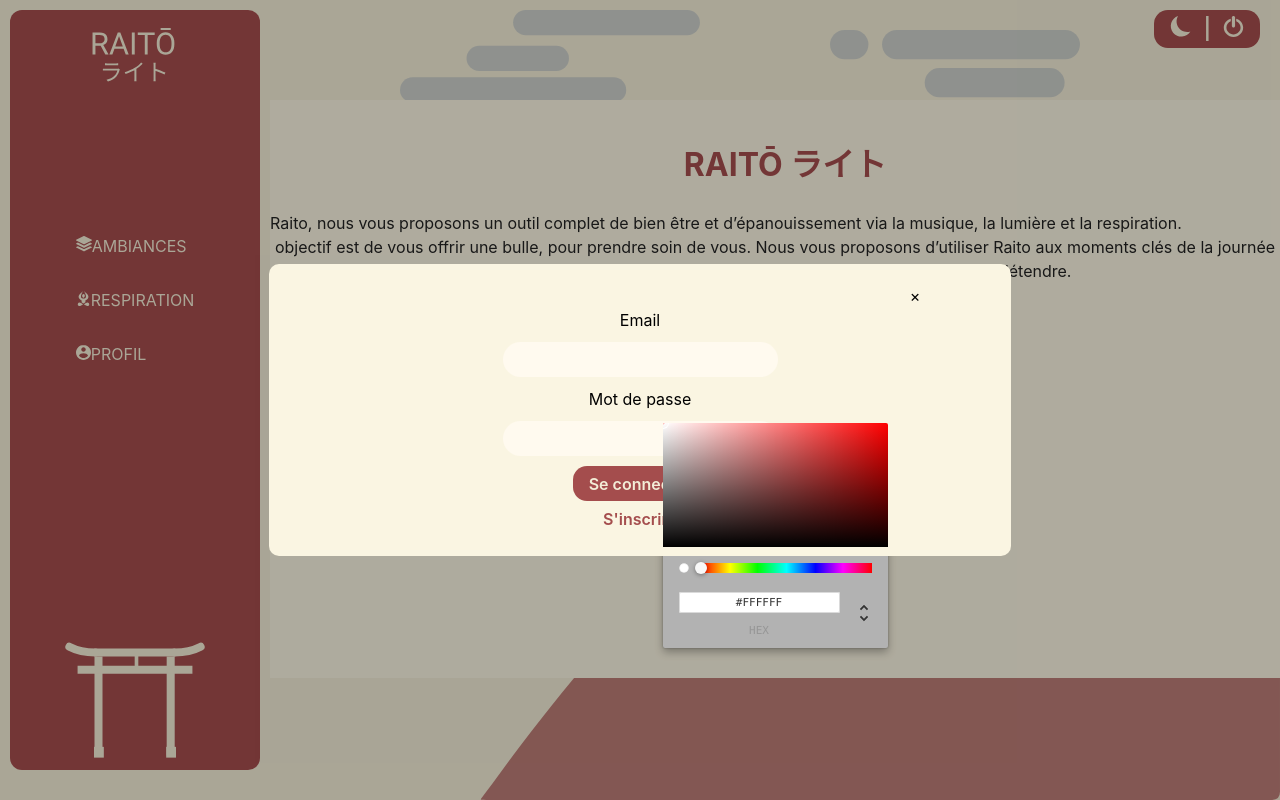
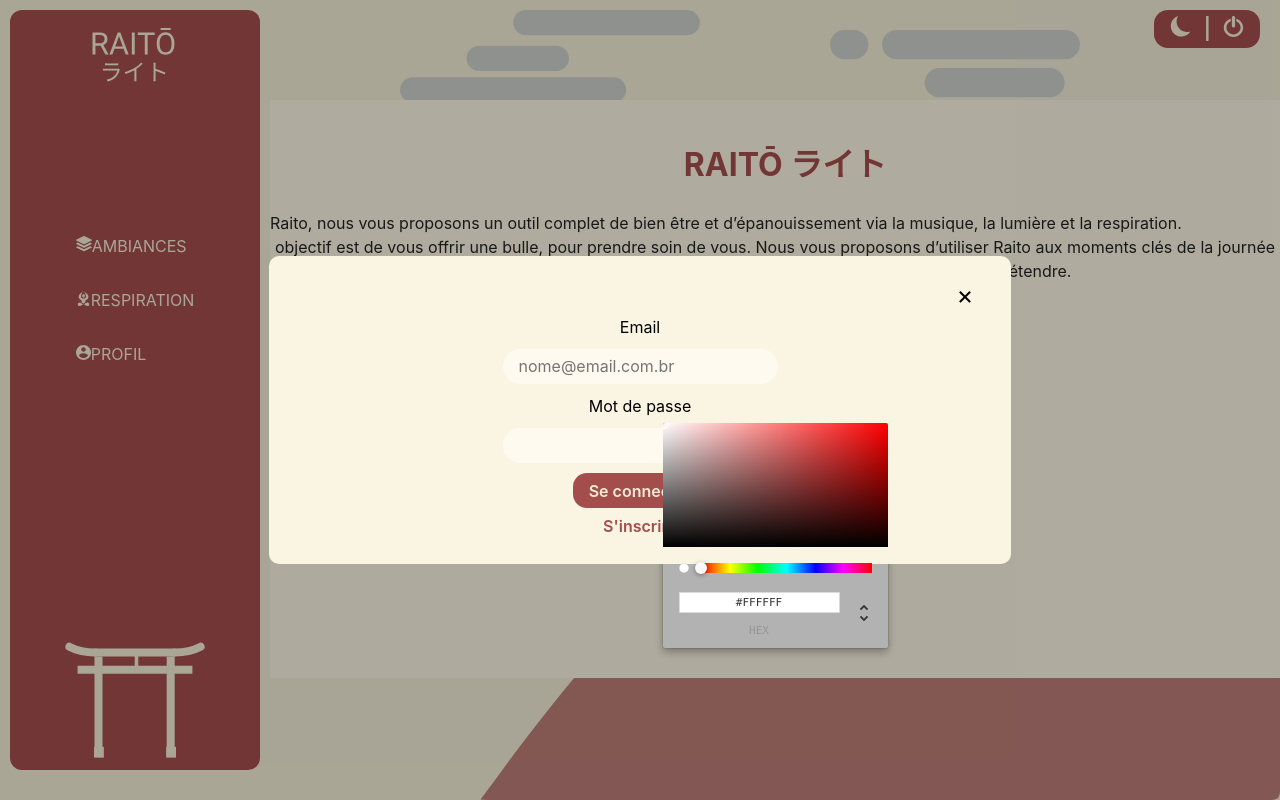
Before and after one commit to ValentinR01/raito-kubernetes-gke, a React (Create React App) app in the folder front/: page / in a window 1280 px wide. Both pictures are taken after a click on the button 1233 px from the left and 29 px from the top of the page. Built offline with nearby package versions, Linux system fonts and the light colour scheme.

Commit message:
Init logic login/register form

```diff
--- a/front/src/components/atoms/forms/Input/InputEmail.jsx
+++ b/front/src/components/atoms/forms/Input/InputEmail.jsx
@@ -3,7 +3,7 @@ import InputEmailStyle from './InputEmailStyle.style'
 
 const InputEmail = () => {
     return (
-        <InputEmailStyle />
+        <InputEmailStyle type="email" name="email" placeholder="nome@email.com.br"/>
     )
   }
 
--- a/front/src/components/atoms/forms/Input/InputEmailStyle.style.js
+++ b/front/src/components/atoms/forms/Input/InputEmailStyle.style.js
@@ -14,4 +14,3 @@ const InputEmailStyle = styled.input.attrs({
 `;
 
 export default InputEmailStyle;
-//  padding: 0.35em 1em;
--- a/front/src/components/atoms/forms/Input/InputPassword.jsx
+++ b/front/src/components/atoms/forms/Input/InputPassword.jsx
@@ -3,7 +3,7 @@ import InputPasswordStyle from './InputPasswordStyle.style'
 
 const InputPassword = () => {
     return (
-        <InputPasswordStyle />
+        <InputPasswordStyle type="password" name="password"/>
     )
   }
 
--- a/front/src/components/molecules/forms/LoginForm/LoginFormStyle.style.js
+++ b/front/src/components/molecules/forms/LoginForm/LoginFormStyle.style.js
@@ -6,6 +6,3 @@ const LoginFormStyle = styled.div`
 `;
 
 export default LoginFormStyle;
-
-// margin-right: auto;
-// margin-left: auto;
--- a/front/src/components/organisms/LoginForm/CloseButtonModalStyle.js
+++ b/front/src/components/organisms/LoginForm/CloseButtonModalStyle.js
@@ -3,6 +3,7 @@ import styled from 'styled-components';
 const CloseButtonModalStyle = styled.button`
     border: none;
     background: transparent;
-    margin-left: 550px;
+    margin-left: 650px;
+    font-size: 1.6rem;
 `;
 export default CloseButtonModalStyle;
```
